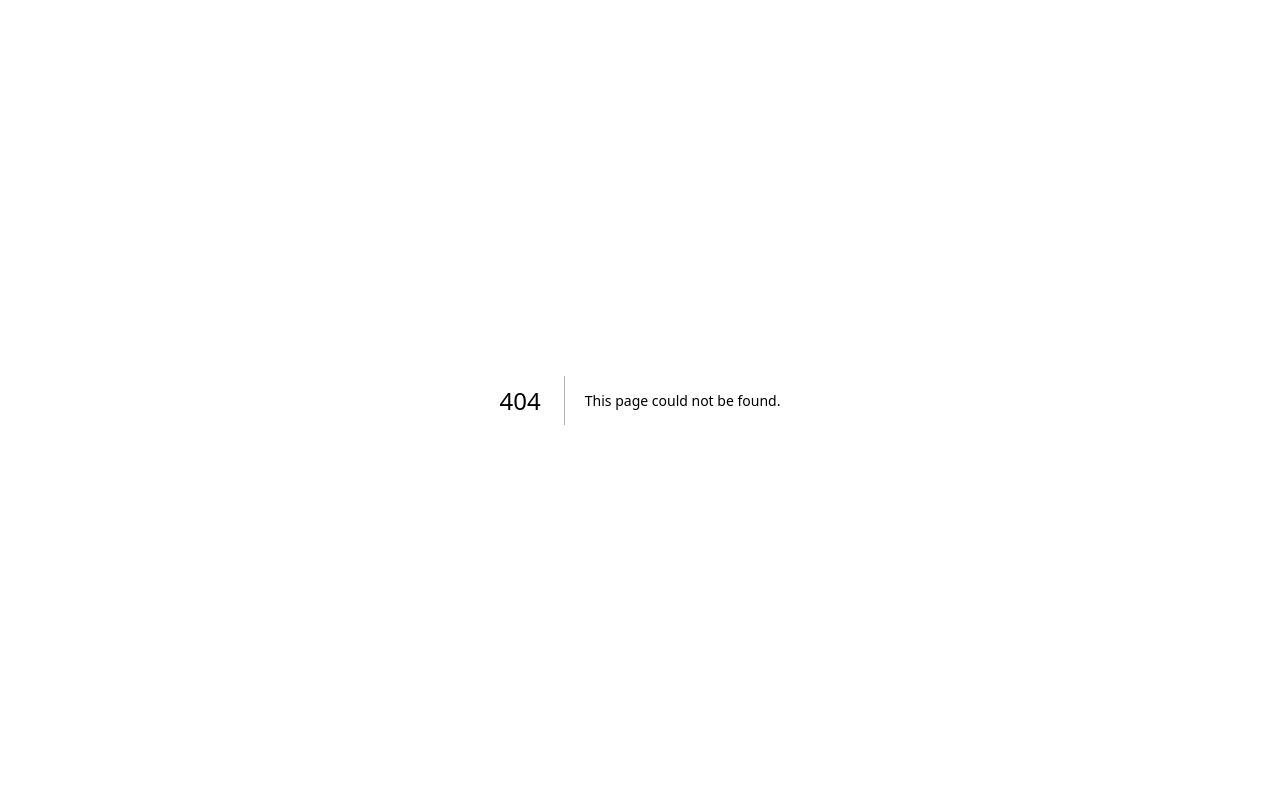
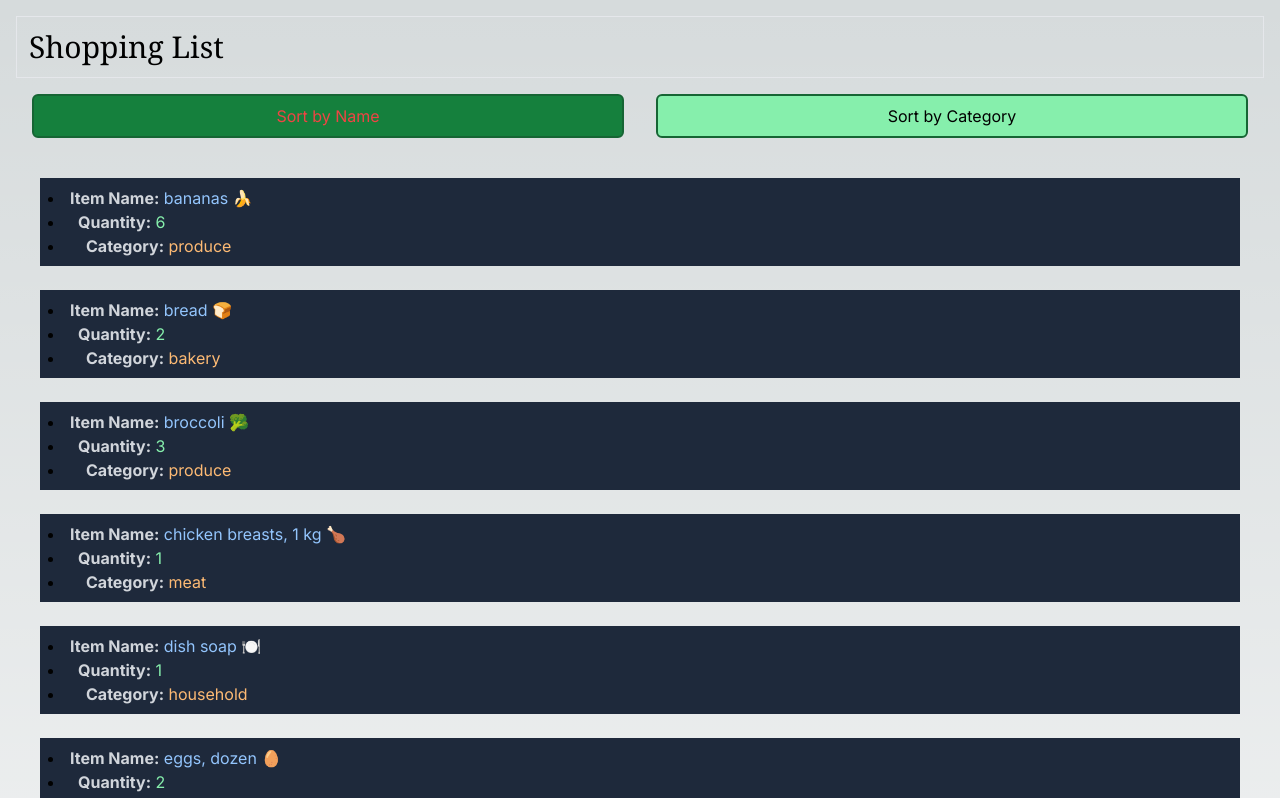
Before and after one commit to ISsait/cprg306-assignments, a Next.js app: page /week-5 in a window 1280 px wide. Before the commit this address had no page. Shown: the top 798 px of the page. Built offline with nearby package versions, Linux system fonts and the light colour scheme.

Commit message:
Week-5 almost complete
Just need to finish the challenge question

```diff
--- a/app/page.js
+++ b/app/page.js
@@ -14,6 +14,9 @@ export default function Home() {
       <div>
         <Link className={linkStyle} href="./week-4">Week-4</Link>
       </div>
+      <div>
+        <Link className={linkStyle} href="./week-5">Week-5</Link>
+      </div>
     </main>
   );
 }
--- /dev/null
+++ b/app/week-5/item-list.js
@@ -0,0 +1,56 @@
+"use client";
+
+import Item from "./item.js";
+import { useState } from "react";
+import itemsData from "./items.json";
+
+export default function ItemList() {
+  const [sortBy, setSortBy] = useState("name");
+
+  if (sortBy === "name") {
+    itemsData.sort((a, b) => a.name.localeCompare(b.name));
+  } else if (sortBy === "category") {
+    itemsData.sort((a, b) => a.category.localeCompare(b.category));
+  }
+
+  function handleSortByNameClick() {
+    setSortBy("name");
+    console.log(sortBy);
+  }
+
+  function handleSortByCategoryClick() {
+    setSortBy("category");
+    console.log(sortBy);
+  }
+
+  return (
+    <div className="">
+      <div className="grid grid-cols-2">
+        <button
+          onClick={() => handleSortByNameClick()}
+          className={`cursor-pointer text-black hover:text-blue-700 bg-green-300 rounded-md m-4 p-2 border-solid border-green-800 border-2 ${
+            sortBy === "name" ? "text-red-500 bg-green-700" : ""
+          }`}
+        >
+          Sort by Name
+        </button>
+        <button
+          onClick={() => handleSortByCategoryClick()}
+          className={`cursor-pointer text-black hover:text-blue-700 bg-green-300 rounded-md m-4 p-2 border-solid border-green-800 border-2 ${
+            sortBy === "category" ? "text-red-500 bg-green-700" : ""
+          }`}
+        >
+          Sort by Category
+        </button>
+      </div>
+      {itemsData.map((item, index) => (
+        <Item
+          key={index}
+          name={item.name}
+          quantity={item.quantity}
+          category={item.category}
+        />
+      ))}
+    </div>
+  );
+}
--- /dev/null
+++ b/app/week-5/item.js
@@ -0,0 +1,9 @@
+export default function Item({name, quantity, category}) {
+    return (
+        <ul className="m-6 p-2 hover:bg-slate-600 list-disc list-inside bg-slate-800">
+            <li><span className="font-bold text-gray-300">Item Name:</span> <span className="text-blue-300">{name}</span></li>
+            <li><span className="ml-2 font-bold text-gray-300">Quantity:</span> <span className="text-green-300">{quantity}</span></li>
+            <li><span className="ml-4 font-bold text-gray-300">Category:</span> <span className="text-orange-300">{category}</span></li>
+        </ul>
+    );
+}
--- /dev/null
+++ b/app/week-5/items.json
@@ -0,0 +1,74 @@
+[
+    {
+      "id": "1h2GJKH12gkHG31h1H",
+      "name": "milk, 4 L 🥛",
+      "quantity": 1,
+      "category": "dairy"
+    },
+    {
+      "id": "2KJH3k2j3H1k2J3K1H",
+      "name": "bread 🍞",
+      "quantity": 2,
+      "category": "bakery"
+    },
+    {
+      "id": "3h2KJH3k2j3H1k2J3",
+      "name": "eggs, dozen 🥚",
+      "quantity": 2,
+      "category": "dairy"
+    },
+    {
+      "id": "4k2J3K1H2GJKH12gk",
+      "name": "bananas 🍌",
+      "quantity": 6,
+      "category": "produce"
+    },
+    {
+      "id": "5H1h1H2KJH3k2j3H",
+      "name": "broccoli 🥦",
+      "quantity": 3,
+      "category": "produce"
+    },
+    {
+      "id": "6H1k2J3K1H2GJKH1",
+      "name": "chicken breasts, 1 kg 🍗",
+      "quantity": 1,
+      "category": "meat"
+    },
+    {
+      "id": "7gkHG31h1H2KJH3k",
+      "name": "pasta sauce 🍝",
+      "quantity": 3,
+      "category": "canned goods"
+    },
+    {
+      "id": "8j3H1k2J3K1H2GJK",
+      "name": "spaghetti, 454 g 🍝",
+      "quantity": 2,
+      "category": "dry goods"
+    },
+    {
+      "id": "9H12gkHG31h1H2KJ",
+      "name": "toilet paper, 12 pack 🧻",
+      "quantity": 1,
+      "category": "household"
+    },
+    {
+      "id": "10H3k2j3H1k2J3K1",
+      "name": "paper towels, 6 pack",
+      "quantity": 1,
+      "category": "household"
+    },
+    {
+      "id": "11k2J3K1H2GJKH12",
+      "name": "dish soap 🍽️",
+      "quantity": 1,
+      "category": "household"
+    },
+    {
+      "id": "12GJKH12gkHG31h1",
+      "name": "hand soap 🧼",
+      "quantity": 4,
+      "category": "household"
+    }
+  ]
--- /dev/null
+++ b/app/week-5/page.js
@@ -0,0 +1,19 @@
+import ItemList from "./item-list";
+import Link from "next/link";
+
+export default function Page() {
+  const linkStyle = "underline text-cyan-600 hover:text-cyan-300";
+  return (
+    <main className="m-4">
+      <h1 className="p-3 text-3xl font-serif border">Shopping List</h1>
+      <div>
+        <ItemList />
+      </div>
+      <div>
+        <Link className={linkStyle} href="./">
+          Home
+        </Link>
+      </div>
+    </main>
+  );
+}
```
